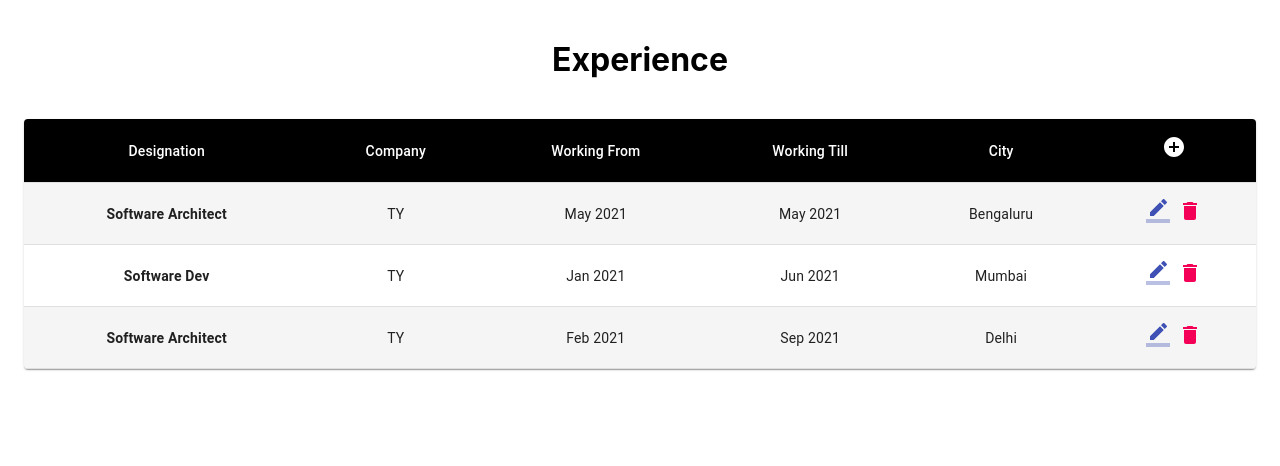
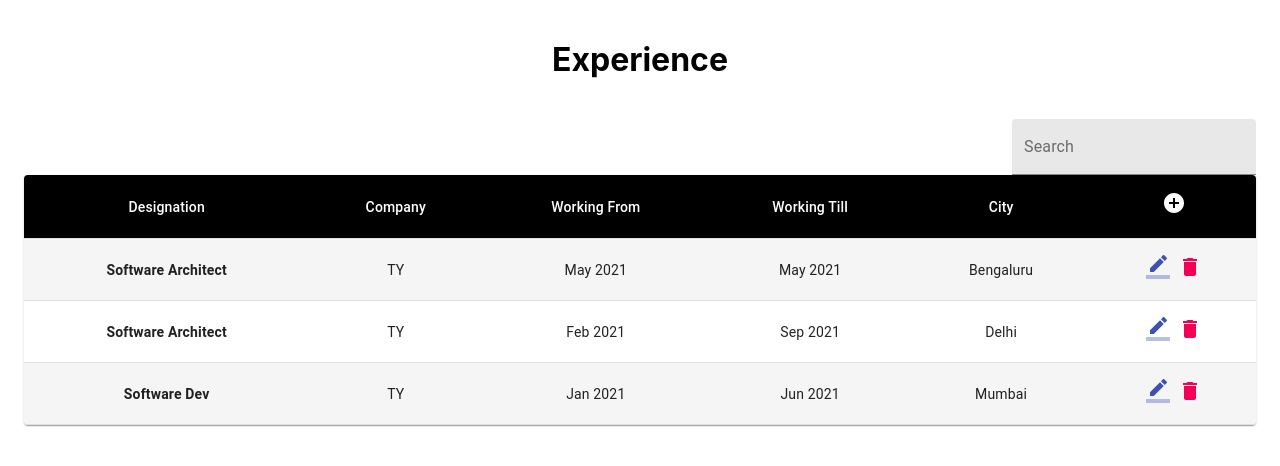
Before and after one commit to yaseent061/TestYantra_ExpTableAssignment, a React (Create React App) app: page / in a window 1280 px wide. Shown: the top 466 px of the page. Built offline with nearby package versions, Linux system fonts and the light colour scheme.

Commit message:
fourth commit

```diff
--- a/src/App.css
+++ b/src/App.css
@@ -7,8 +7,8 @@
 .App {
   display: flex;
   flex-direction: column;
-  height: 100vh;
-  width: 100vw;
+  /* height: 100vh;
+  width: 100vw; */
   align-items: center;
   /* justify-content: center; */
 }
--- a/src/App.js
+++ b/src/App.js
@@ -1,11 +1,22 @@
 import ExpTable from "./components/table/ExpTable"
 import "./App.css"
-import { useState } from "react"
+import { useEffect, useState } from "react"
 import EmpModal from "./components/modals/EmpModal"
+import { Container, TextField } from "@material-ui/core"
+
+let sort = (list) => {
+  let sortedList = list.sort(function (a, b) {
+    let x = a.designation.toUpperCase(),
+      y = b.designation.toUpperCase()
+    return x === y ? 0 : x > y ? 1 : -1
+  })
+  return sortedList
+}
 
 function App() {
   const [emp, setEmp] = useState([
     {
+      id: 0,
       designation: "Software Architect",
       company: "TY",
       from: "May 2021",
@@ -13,6 +24,7 @@ function App() {
       city: "Bengaluru",
     },
     {
+      id: 1,
       designation: "Software Dev",
       company: "TY",
       from: "Jan 2021",
@@ -20,6 +32,7 @@ function App() {
       city: "Mumbai",
     },
     {
+      id: 2,
       designation: "Software Architect",
       company: "TY",
       from: "Feb 2021",
@@ -31,45 +44,94 @@ function App() {
   const [show, setShow] = useState(false)
   const [modal, setModal] = useState("")
   const [curIndex, setCurIndex] = useState(0)
+  const [list, setList] = useState([...emp])
   const close = () => {
     setShow(false)
   }
+
+  //function to open modal
   const open = (type, i) => {
     setShow(true)
     setModal(type)
     setCurIndex(i)
   }
 
+  //function to add new object to emp state
   const add = (data) => {
-    const temp = [...emp, data]
+    let sortedById = emp.sort((el1, el2) => {
+      return el1.id - el2.id
+    })
+    //adding id to new object
+    let id = sortedById[sortedById.length - 1].id + 1
+    const temp = [...emp, { id, ...data }]
     setEmp(temp)
   }
+
+  //function to update the emp state
   const update = (data) => {
     const temp = [...emp]
-    temp.splice(curIndex, 1, data)
+    const index = emp.findIndex((el) => el.id === data.id)
+    temp.splice(index, 1, data)
     setEmp(temp)
   }
+
+  //function to remove an object from emp state
   const remove = (index) => {
     const temp = [...emp]
-    temp.splice(index, 1)
+    const ind = emp.findIndex((el) => el.id === list[index].id)
+    temp.splice(ind, 1)
     setEmp(temp)
     setCurIndex(0)
   }
+
   const empty = {}
+
+  //function to search and employee by designation
+  function search(e) {
+    const temp = emp.filter((emp) => {
+      let desig = emp.designation.toUpperCase()
+      return desig.includes(e.target.value.toUpperCase())
+    })
+    let sortedList = sort(temp)
+
+    setList(sortedList)
+  }
+
+  //setting list everytime emp state is modified
+  useEffect(() => {
+    const temp = [...emp]
+    let sortedList = sort(temp)
+
+    setList(sortedList)
+  }, [emp])
+
   return (
+    <Container>
       <div className="App">
         <h1>Experience</h1>
-      <ExpTable empDetails={emp} open={open} remove={remove} />
+        <TextField
+          id="filled-basic"
+          label="Search"
+          variant="filled"
+          style={{ marginLeft: "auto", borderRadius: "10px" }}
+          onChange={search}
+        />
+        <ExpTable empDetails={list} open={open} remove={remove} />
 
+        {show === true ? (
           <EmpModal
             show={show}
             close={close}
-        emp={modal === "new" ? empty : emp.length > 0 ? emp[curIndex] : empty}
+            emp={
+              modal === "new" ? empty : list.length > 0 ? list[curIndex] : empty
+            }
             type={modal}
             update={update}
             add={add}
           />
+        ) : null}
       </div>
+    </Container>
   )
 }
 
--- a/src/components/modals/EmpModal.js
+++ b/src/components/modals/EmpModal.js
@@ -27,10 +27,12 @@ export default function EmpModal(props) {
       setCity("")
       props.close()
     } else {
-      props.update({ designation, company, from, to, city })
+      let id = props.emp.id
+      props.update({ id, designation, company, from, to, city })
       props.close()
     }
   }
+  // console.log("Modal ==>", props.emp)
   useEffect(() => {
     if (Object.keys(props.emp).length > 0) {
       setDesignation(props.emp.designation)
--- a/src/components/table/ExpTable.js
+++ b/src/components/table/ExpTable.js
@@ -7,7 +7,6 @@ import TableContainer from "@material-ui/core/TableContainer"
 import TableHead from "@material-ui/core/TableHead"
 import TableRow from "@material-ui/core/TableRow"
 import Paper from "@material-ui/core/Paper"
-import { Container } from "@material-ui/core"
 import { AddCircle, BorderColor, Delete } from "@material-ui/icons"
 import "./ExpTable.css"
 
@@ -39,7 +38,7 @@ export default function ExpTable(props) {
   const classes = useStyles()
 
   const data = props.empDetails.map((row, i) => (
-    <StyledTableRow key={i} style={{ textTransform: "capitalize" }}>
+    <StyledTableRow key={row.id} style={{ textTransform: "capitalize" }}>
       <StyledTableCell align="center" style={{ fontWeight: "bold" }}>
         {row.designation}
       </StyledTableCell>
@@ -52,7 +51,9 @@ export default function ExpTable(props) {
           className="hover"
           color="primary"
           style={{ marginRight: "8px" }}
-          onClick={() => props.open("edit", i)}
+          onClick={() => {
+            props.open("edit", i)
+          }}
         />
         <Delete
           color="secondary"
@@ -63,7 +64,7 @@ export default function ExpTable(props) {
     </StyledTableRow>
   ))
   return (
-    <Container>
+    <>
       <TableContainer component={Paper}>
         <Table className={classes.table} aria-label="customized table">
           <TableHead>
@@ -94,6 +95,6 @@ export default function ExpTable(props) {
           </TableBody>
         </Table>
       </TableContainer>
-    </Container>
+    </>
   )
 }
```
Lines whose indentation alone changed are shown as unchanged.
